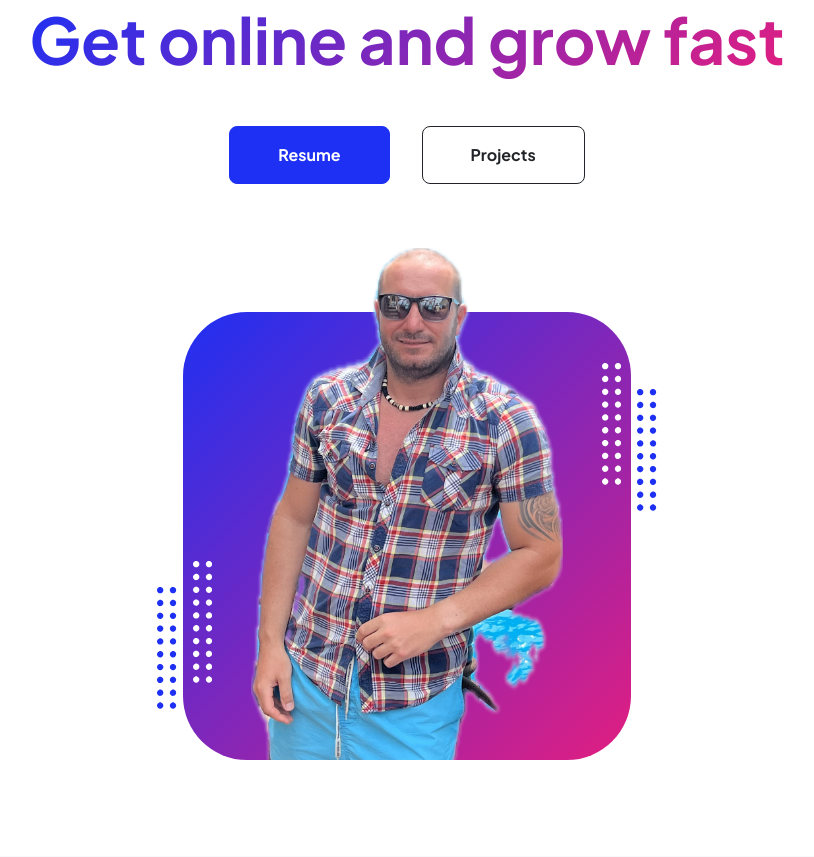
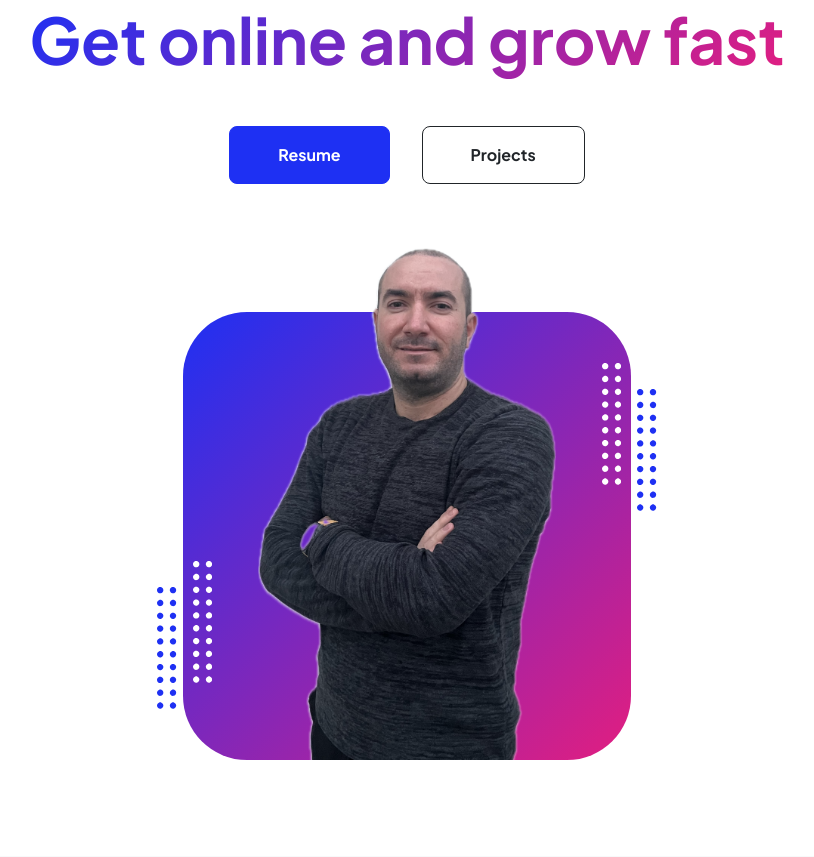
Before and after one commit to dimitrov88/Portfolio, a Flask app: page / in a window 1280 px wide. Shown: the part 206-1063 px from the top of the page, without its empty margins (233-1047 px from the left). Run offline with Flask 3, Linux system fonts and the light colour scheme; some libraries are stand-ins or nearby versions.

Commit message:
add ne profile pic

```diff
--- a/templates/index.html
+++ b/templates/index.html
@@ -56,7 +56,7 @@
                                 <div class="profile bg-gradient-primary-to-secondary">
                                     <!-- TIP: For best results, use a photo with a transparent background like the demo example below-->
                                     <!-- Watch a tutorial on how to do this on YouTube (link)-->
-                                    <img class="profile-img" src="../static/assets/profile1.png" alt="..." />
+                                    <img class="profile-img" src="../static/assets/profile.png" alt="..." />
                                     <div class="dots-1">
                                         <!-- SVG Dots-->
                                         <svg version="1.1" xmlns="http://www.w3.org/2000/svg" xmlns:xlink="http://www.w3.org/1999/xlink" x="0px" y="0px" viewBox="0 0 191.6 1215.4" style="enable-background: new 0 0 191.6 1215.4" xml:space="preserve">
```
Also changed, not shown: static/assets/profile.png, static/assets/profile1.png (deleted).
